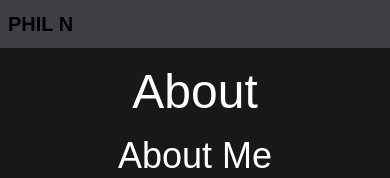
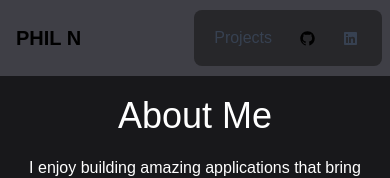
Before and after one commit to pnguyen121/portfolio_phil, a React (Vite) app: page /about in a window 390 px wide. Shown: the top 178 px of the page. Built offline with nearby package versions, Linux system fonts and the light colour scheme.

Commit message:
finished mobile styling, ready for deployment

```diff
--- a/src/Components/Header/Header.jsx
+++ b/src/Components/Header/Header.jsx
@@ -10,7 +10,7 @@ function Header({ isAbout, isProject }) {
     <nav class="bg-zinc-700 border-gray-200 px-2 sm:px-4 py-2.5 dark:bg-zinc-800">
       <div class="container flex flex-wrap items-center justify-between mx-auto">
         <Link to={"/"} class="flex items-center">
-          <span class="self-center text-xl font-semibold whitespace-nowrap dark:text-white">
+          <span class="self-center text-xl p-2 font-semibold whitespace-nowrap dark:text-white">
             PHIL N
           </span>
         </Link>
@@ -39,10 +39,10 @@ function Header({ isAbout, isProject }) {
           </button>
         </div> */}
         <div
-          class="items-center justify-end hidden w-full md:flex md:w-11/12 md:order-1"
+          class="grid items-center justify-end w-6/12 md:flex md:w-11/12 md:order-1"
           id="navbar-cta"
         >
-          <ul class="flex flex-col p-4 mt-4 border border-gray-100 rounded-lg bg-zinc-800 md:flex-row md:space-x-8 md:mt-0 md:text-sm md:font-medium md:border-0 md:bg-white dark:bg-zinc-800 md:dark:bg-zinc-800 dark:border-gray-700">
+          <ul class="flex flex-row p-2 rounded-lg items-center justify-items-center bg-zinc-800 md:flex-row md:space-x-8 md:mt-0 md:text-sm md:font-medium md:border-0 md:bg-white dark:bg-zinc-800 md:dark:bg-zinc-800 dark:border-gray-700">
             {isAbout ? (
               <li>
                 <Link
--- a/src/Pages/AboutPage/AboutPage.jsx
+++ b/src/Pages/AboutPage/AboutPage.jsx
@@ -10,7 +10,7 @@ function AboutPage() {
         className="container mx-auto h-screen max-w-full bg-zinc-900"
         id="aboutpage-container"
       >
-        <div className="grid grid-rows-1 w-screen justify-items-center text-white text-5xl pt-5 sm:visible">
+        <div className="grid grid-rows-1 w-screen justify-items-center text-white text-5xl pt-5 hidden sm:visible">
           About
         </div>
         <div className="grid grid-rows-1 w-screen h-full bg-zinc-900 sm:h-3/6 justify-items-center items-center">
```
